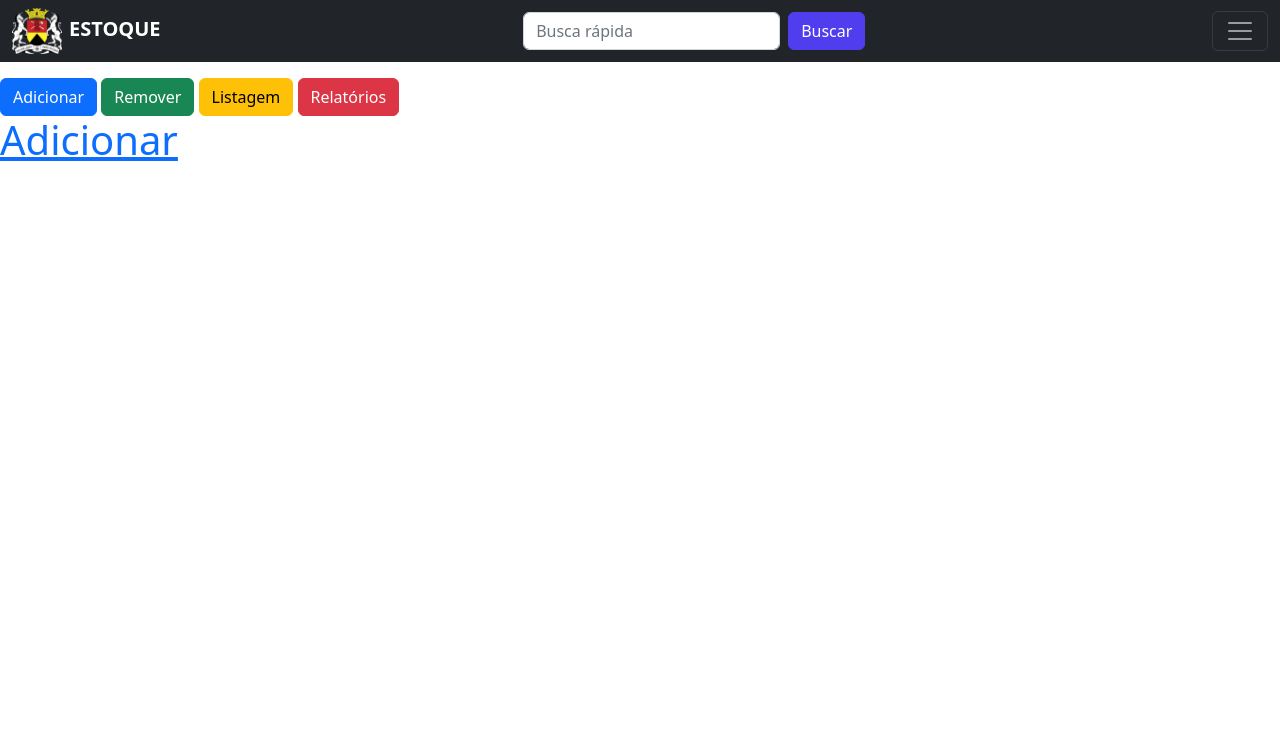
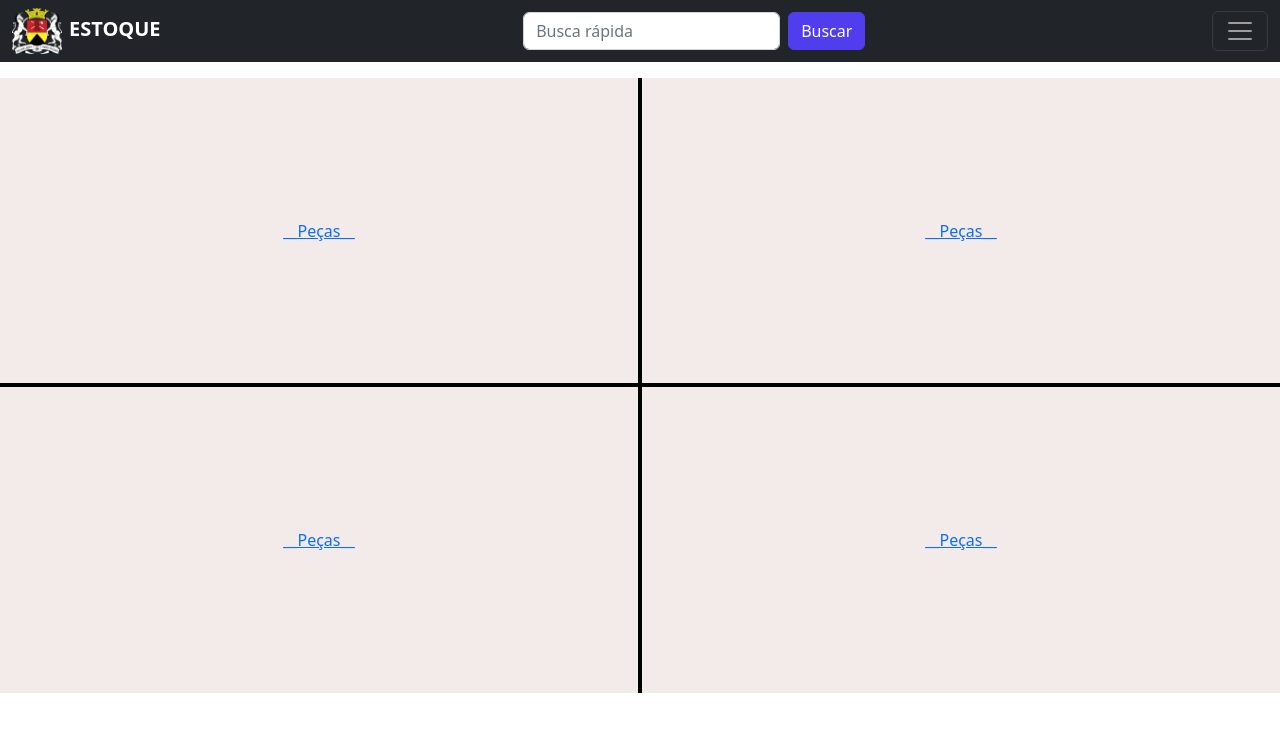
Before and after one commit to joao-pedro01/projetoGx, a React (Create React App) app in the folder front-end/: page /menu in a window 1280 px wide. Shown: the top 732 px of the page. Built offline with nearby package versions, Linux system fonts and the light colour scheme.

Commit message:
Botão menu

```diff
--- a/front-end/src/pages/menus/indexMenus.jsx
+++ b/front-end/src/pages/menus/indexMenus.jsx
@@ -1,18 +1,24 @@
 import React from 'react';
 import Button from 'react-bootstrap/Button'
 import HeaderPMS from '../header/indexHeader'
+import './stylesMenus.css'  //import estilizacao css
 
 const Menus = () => {
     return (
         <div className='MenuContainer'>
-            <HeaderPMS/>
-            <Button variant="primary">Adicionar</Button>{' '}
-            <Button variant="success">Remover</Button>{' '}
-            <Button variant="warning">Listagem</Button>{' '}
-            <Button variant="danger">Relatórios</Button>{' '}
-            <div className='buttonOne'>
-                <a href="/pecas"><h1> Adicionar </h1></a>
+            <div>
+                <HeaderPMS/>
             </div>
+
+            <div className='top'>
+                <a className='buttonOne' href='/menu'><div className='teste'>__Peças__</div></a>
+                <a className='buttonTwo' href='/menu'><div className='teste'>__Peças__</div></a>
+            </div>
+            <div className='down'>
+                <a className='buttonThree' href='/menu'><div className='teste'>__Peças__</div></a>
+                <a className='buttonFour' href='/menu'><div className='teste'>__Peças__</div></a>
+            </div>
+
         </div>
     )
 }
--- a/front-end/src/pages/menus/stylesMenus.css
+++ b/front-end/src/pages/menus/stylesMenus.css
@@ -0,0 +1,61 @@
+.buttonhall{
+    margin: 0%;
+}
+.buttonOne{
+    background-color: rgb(243, 234, 234);
+    text-align: center;
+    padding: 11%;
+    height: 60%;
+    width: 50%;
+    display: inline-block;
+    border-right: solid 2px black;
+    margin: 0;
+}
+.buttonTwo{
+    background-color: rgb(243, 234, 234);
+    text-align: center;
+    padding: 11%;
+    width: 50%;
+    display: inline-block;
+    border-left: solid 2px black;
+    margin: 0;
+}
+.buttonThree{
+    background-color: rgb(243, 234, 234);
+    text-align: center;
+    padding: 11%;
+    width: 50%;
+    display: inline-block;
+    border-top: solid 4px black;
+    border-right: solid 2px black;
+    margin: 0;
+}
+.buttonFour{
+    background-color: rgb(243, 234, 234);
+    text-align: center;
+    padding: 11%;
+    width: 50%;
+    display: inline-block;
+    border-left: solid 2px black;
+    border-top: solid 4px black;
+    margin: 0;
+}
+.buttonOne:active{
+    background-color: rgb(15, 228, 210);
+}
+.buttonTwo:active{
+    background-color: rgb(15, 228, 210);
+}
+.buttonThree:active{
+    background-color: rgb(15, 228, 210);
+}
+.buttonFour:active{
+    background-color: rgb(15, 228, 210);
+}
+.teste a {
+    text-decoration: none !important;
+}
+/*
+background-color: rgb(243, 234, 234);
+background-color: rgb(228, 216, 216);
+*/
```
